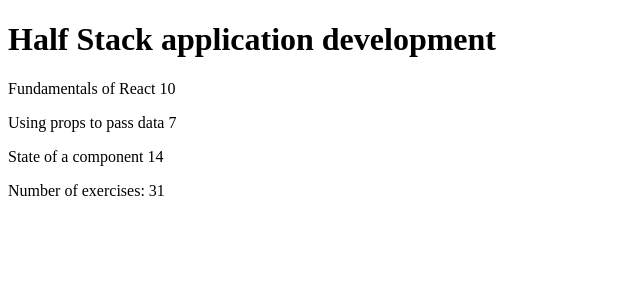
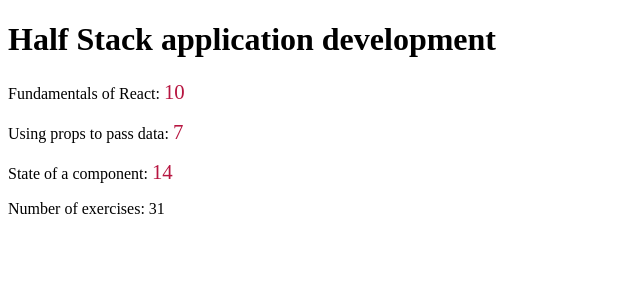
Before and after one commit to NaderBhrr/FullstackOPEN2021, a React (Create React App) app in the folder part01/ex1.1-1.2/: page / in a window 1280 px wide. Shown: the top 300 px of the page, without its empty margins (0-640 px from the left). Built offline with nearby package versions, Linux system fonts and the light colour scheme.

Commit message:
:lipstick: Add css styles for the "Content" component

```diff
--- /dev/null
+++ b/part01/ex1.1-1.2/src/components/Content/Content.css
@@ -0,0 +1,4 @@
+em {
+  color: #b71540;
+  font: 1.3em bolder;
+}
--- a/part01/ex1.1-1.2/src/components/Content/Content.js
+++ b/part01/ex1.1-1.2/src/components/Content/Content.js
@@ -1,8 +1,9 @@
 import React from 'react';
+import './Content.css';
 
 const Part = ({ part, noOfExercises }) => (
   <p>
-    {part} {noOfExercises}
+    {part}: <em>{noOfExercises}</em>
   </p>
 );
 
```
